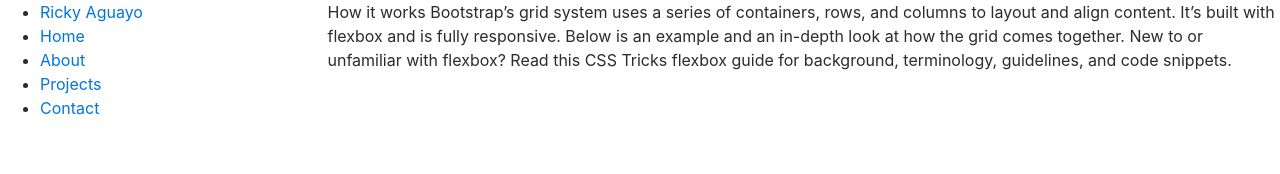
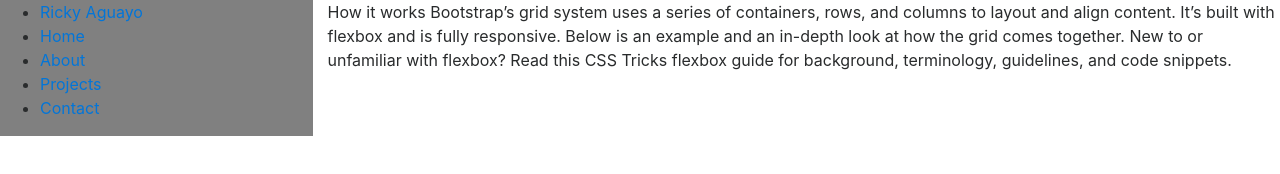
Before and after one commit to ricky911/Portfolio, a plain HTML site: page take 2/index.html in a window 1280 px wide. Drawn offline with nearby package versions, Linux system fonts and the light colour scheme.

Commit message:
small changes

```diff
--- a/take 2/styles/main.css
+++ b/take 2/styles/main.css
@@ -15,7 +15,8 @@ a.nav-link {
 	/*border-bottom: 1px solid black;*/
 }
 
-
-
+.sidebar-wrapper {
+	background-color: grey;
+}
 
 /*colors: blue-#073894, grey-d9d9d9, orange-ffbd4a*/
```
